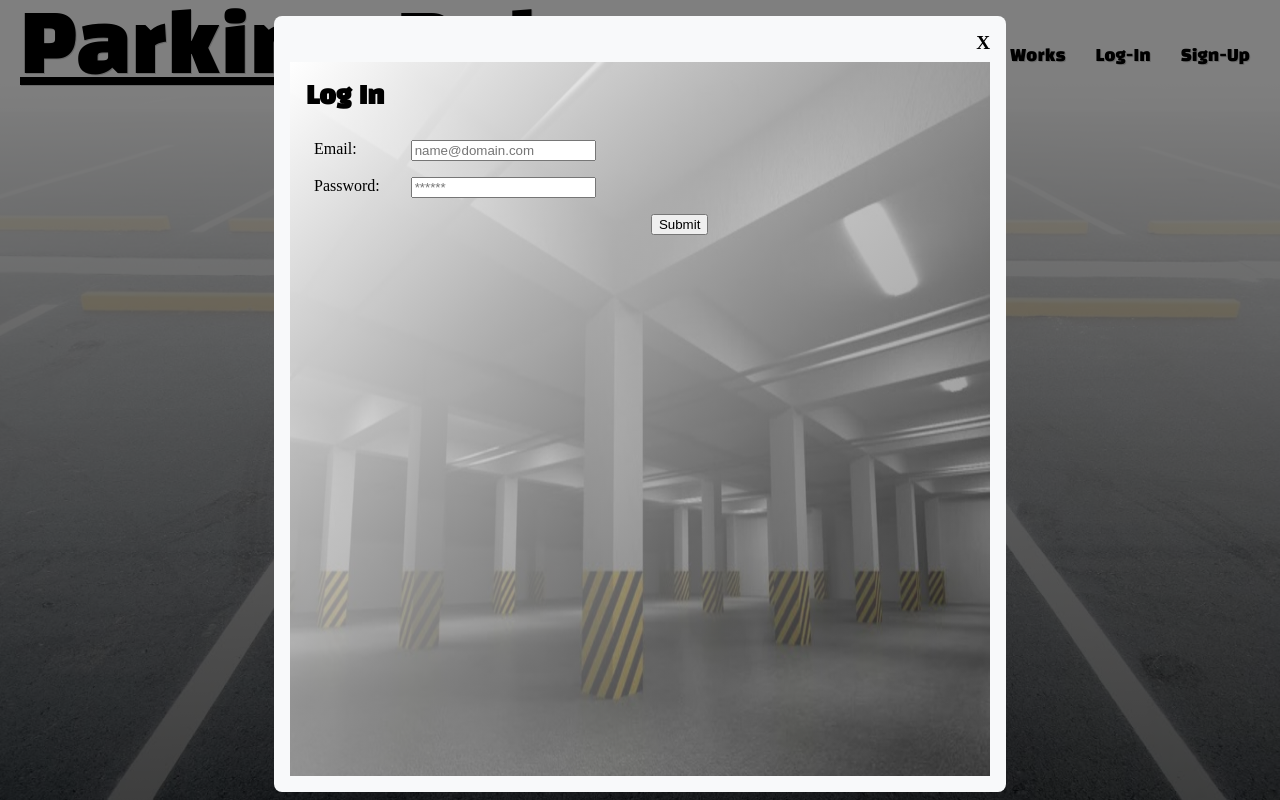
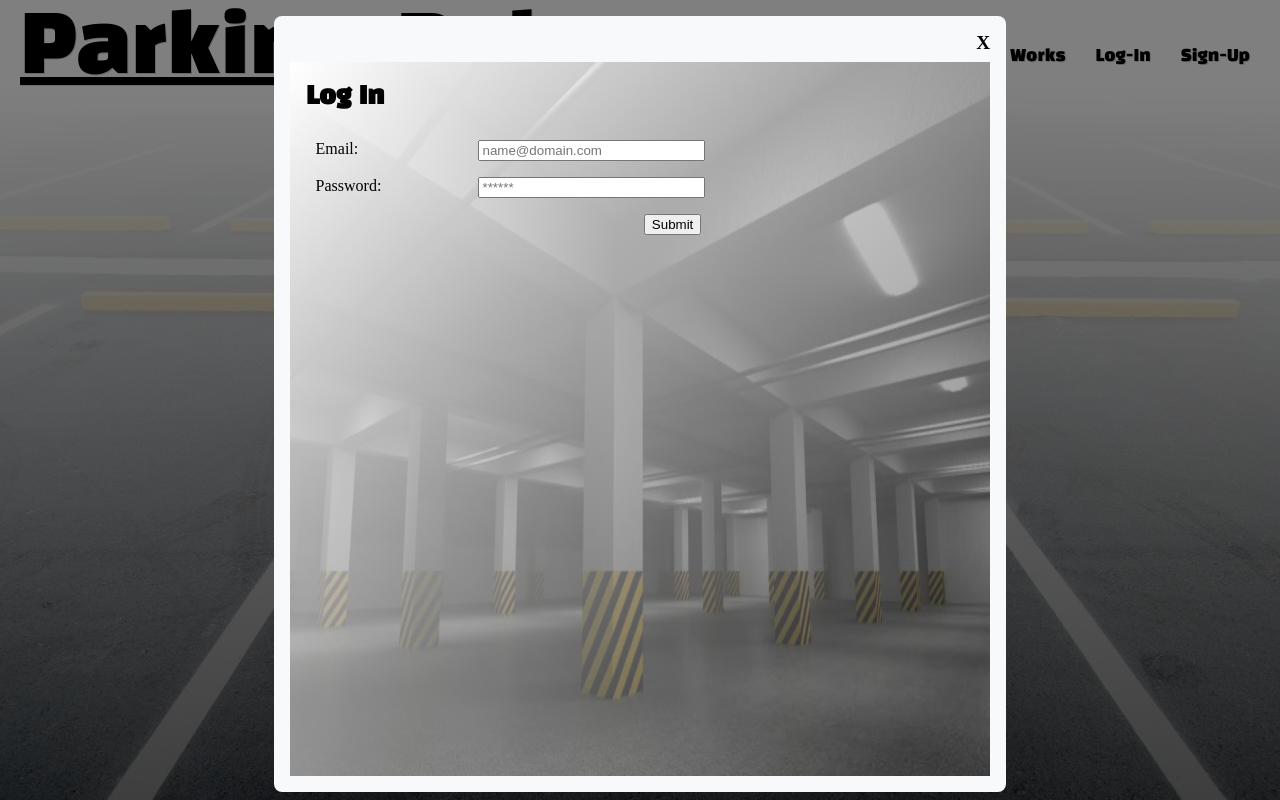
Before and after one commit to the-glorious-4/parking-pal, a React (Create React App) app in the folder client/: page / in a window 1280 px wide. Both pictures are taken after a click on the element "Log-In". Shown: the top 800 px of the page. Built offline with nearby package versions, Linux system fonts and the light colour scheme.

Commit message:
updated LoginModal to be consistent with SignupModal

```diff
--- a/client/src/components/LoginModal/index.jsx
+++ b/client/src/components/LoginModal/index.jsx
@@ -1,26 +1,62 @@
 /* LoginModal/index.js: Login form for users of the app. */
 import React, { useState } from "react";
+import { useMutation } from "@apollo/react-hooks";
 import "./style.scss";
 import Modal from "../Modal";
+import Auth from "../../utils/auth";
+import { LOGIN_USER } from "../../utils/mutations";
+import { validateEmail } from "../../utils/helpers";
 
 // render login page wrapped in a Modal.
 const LoginModal = () => {
     const [formState, setFormState] = useState({ email: "", password: "" });
+    const [errFlags, setErrFlags] = useState({ emailError: false });
+    const [login, { error }] = useMutation(LOGIN_USER);
 
     const handleChange = event => {
+        // destructure event target
         const { name, value } = event.target;
-        setFormState({
-            ...formState,
-            [name]: value
-        });
+        // update state
+        setFormState({ ...formState, [name]: value });
     };
 
-    // TODO: validate function to check for any constraints
+    // validate form and set error messages.
+    const validateForm = fieldName => {
+        switch(fieldName) {
+            case "email":
+                setErrFlags({
+                    ...errFlags,
+                    emailError: !validateEmail(formState.email)
+                });
+                break;
+            default:
+                return;
+        }
+    };
 
-    const handleFormSubmit = event => {
+    // on blur, validate fields
+    const handleBlur = event => {
+        validateForm(event.target.name);
+    };
+
+    const handleFormSubmit = async event => {
         event.preventDefault();
-        // TODO: validate, await response from backend, get token, and login
+        validateForm();
+        // if no errors, await response from backend, get token, and login
+        if (!errFlags.emailError) {
+            try {
+                const { data } = await login({
+                    variables: { ...formState }
+                });
+
+                Auth.login(data.login.token);
+            }
+            catch (e) {
+                console.error(e);
+            }
+        }
     };
+
     return (
         <Modal>
             <div className="modal-bg">
@@ -34,7 +70,10 @@ const LoginModal = () => {
                             type="email"
                             id="email"
                             onChange={handleChange}
+                            onBlur={handleBlur}
                         />
+                        {errFlags.emailError &&
+                        <span className="login-form-err">This is not a valid email address.</span>}
                     </div>
                     <div className="field">
                         <label htmlFor="pass">Password:</label>
@@ -46,12 +85,13 @@ const LoginModal = () => {
                             onChange={handleChange}
                         />
                     </div>
-                    <div className="submit">
-                        <button type="submit">
-                            Submit
-                        </button>
+                    <div className="login-submit">
+                        <div>
+                        <button type="submit">Submit</button>
+                        </div>
                     </div>
                 </form>
+                {error && <span className="login-form-err">Something went wrong with your log-in!</span>}
             </div>
         </Modal>
     );
--- a/client/src/components/LoginModal/style.scss
+++ b/client/src/components/LoginModal/style.scss
@@ -1,17 +1,37 @@
 .loginForm {
-    width: 60%;
+    margin: 0.1rem;
 }
 
 .field {
     display: flex;
-    justify-content: space-between;
+    justify-content: flex-start;
+    flex-wrap: wrap;
     padding: .5rem;
+    align-items: flex-start;
+    height: 200%;
+
+    label {
+        // column 3
+        flex: 0 0 calc(100% * 3 / 12 - 0.5%);
+    }
+
+    input {
+        // column 4
+        flex: 0 0 calc(100% * 4 / 12 - 0.5%);
+    }
 }
 
-.submit {
+.login-submit {
     display: flex;
-    justify-content: flex-end;
-    padding: .5rem;
+    padding-top: .5rem;
+    padding-bottom: .5rem;
+
+    div {
+        // column 7
+        flex: 0 0 calc(100% * 7 / 12 - 0.5%);
+        display: flex;
+        justify-content: flex-end;
+    }
 }
 
 .modal-content {
@@ -32,3 +52,10 @@
         font-family: "Black Han Sans", sans-serif;
     }
 }
+
+.login-form-err {
+    color: red;
+    // column auto
+    flex: auto;
+    padding-left: 2em;
+}
```
